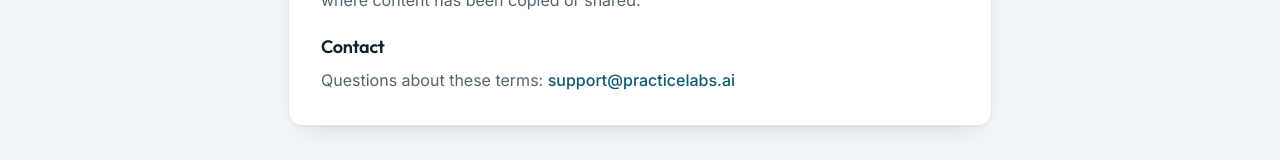
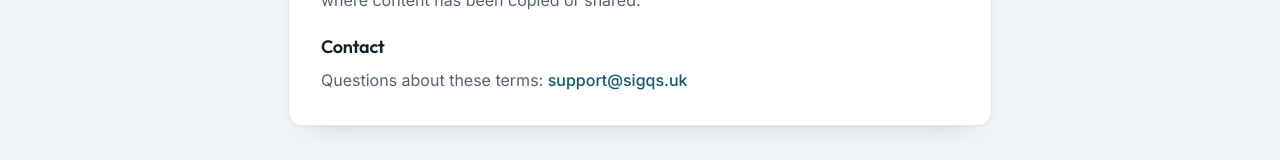
Before and after one commit to reteshrverma-skills/tasteUrKnowledge, a Next.js app: page /terms in a window 1280 px wide. Shown: the part 689-849 px from the top of the page. Built offline with nearby package versions, Linux system fonts and the light colour scheme.

Commit message:
Support address: support@sigqs.uk

```diff
--- a/src/app/terms/page.tsx
+++ b/src/app/terms/page.tsx
@@ -74,10 +74,10 @@ export default function TermsPage() {
             <p>
               Questions about these terms:{" "}
               <a
-                href="mailto:support@practicelabs.ai"
+                href="mailto:support@sigqs.uk"
                 className="font-medium text-brand hover:text-brand-hover"
               >
-                support@practicelabs.ai
+                support@sigqs.uk
               </a>
             </p>
           </section>
```
Also changed, not shown: 1 other file (tests, documents, lock files or other folders).
